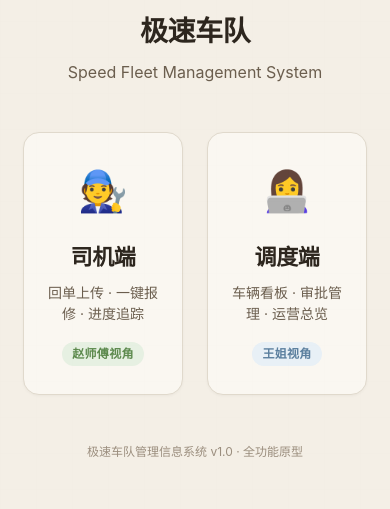
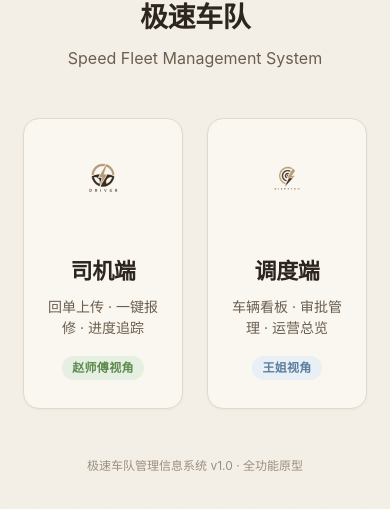
Before and after one commit to Aimuyoufaze/FlashFleet_New, a website: page public/index.html in a window 390 px wide. Shown: the part 231-740 px from the top of the page. Drawn offline with Linux system fonts and the light colour scheme.

Commit message:
Replace role card emoji icons with branded logos

```diff
--- a/public/css/fleet.css
+++ b/public/css/fleet.css
@@ -52,6 +52,7 @@ body::before {
   .stat-row { grid-template-columns: repeat(2, 1fr); }
   .role-card { width: 160px; padding: 28px 20px; }
   .role-card .icon { font-size: 40px; }
+  .role-card .icon-img { width: 64px; height: 64px; }
   .landing h1 { font-size: 28px; }
 }
 
@@ -221,6 +222,7 @@ h3 { font-size: 16px; font-weight: 600; }
   box-shadow: 0 16px 40px rgba(0,0,0,.08);
 }
 .role-card .icon { font-size: 56px; margin-bottom: 20px; }
+.role-card .icon-img { width: 80px; height: 80px; object-fit: contain; margin-bottom: 8px; }
 .role-card h2 { font-size: 22px; margin-bottom: 8px; }
 .role-card p { font-size: 14px; color: var(--text-secondary); }
 .role-card.driver:hover { border-color: var(--green); box-shadow: 0 16px 40px rgba(93, 138, 78, 0.12); }
@@ -390,6 +392,7 @@ h3 { font-size: 16px; font-weight: 600; }
   .stat-row { grid-template-columns: repeat(2, 1fr); }
   .role-card { width: 160px; padding: 28px 20px; }
   .role-card .icon { font-size: 40px; }
+  .role-card .icon-img { width: 64px; height: 64px; }
   .landing h1 { font-size: 28px; }
 }
 
--- a/public/index.html
+++ b/public/index.html
@@ -15,7 +15,7 @@
 
   <div class="role-grid">
     <a href="/driver" class="role-card driver">
-      <div class="icon">🧑‍🔧</div>
+      <div class="icon"><img src="/assets/flash-fleet-driver.png" alt="司机端" class="icon-img"></div>
       <h2>司机端</h2>
       <p>回单上传 · 一键报修 · 进度追踪</p>
       <div class="mt-16">
@@ -23,7 +23,7 @@
       </div>
     </a>
     <a href="/dispatcher" class="role-card dispatcher">
-      <div class="icon">👩‍💻</div>
+      <div class="icon"><img src="/assets/flash-fleet-dispatch.png" alt="调度端" class="icon-img"></div>
       <h2>调度端</h2>
       <p>车辆看板 · 审批管理 · 运营总览</p>
       <div class="mt-16">
```
Also changed, not shown: index.html (+3 -2 lines).
